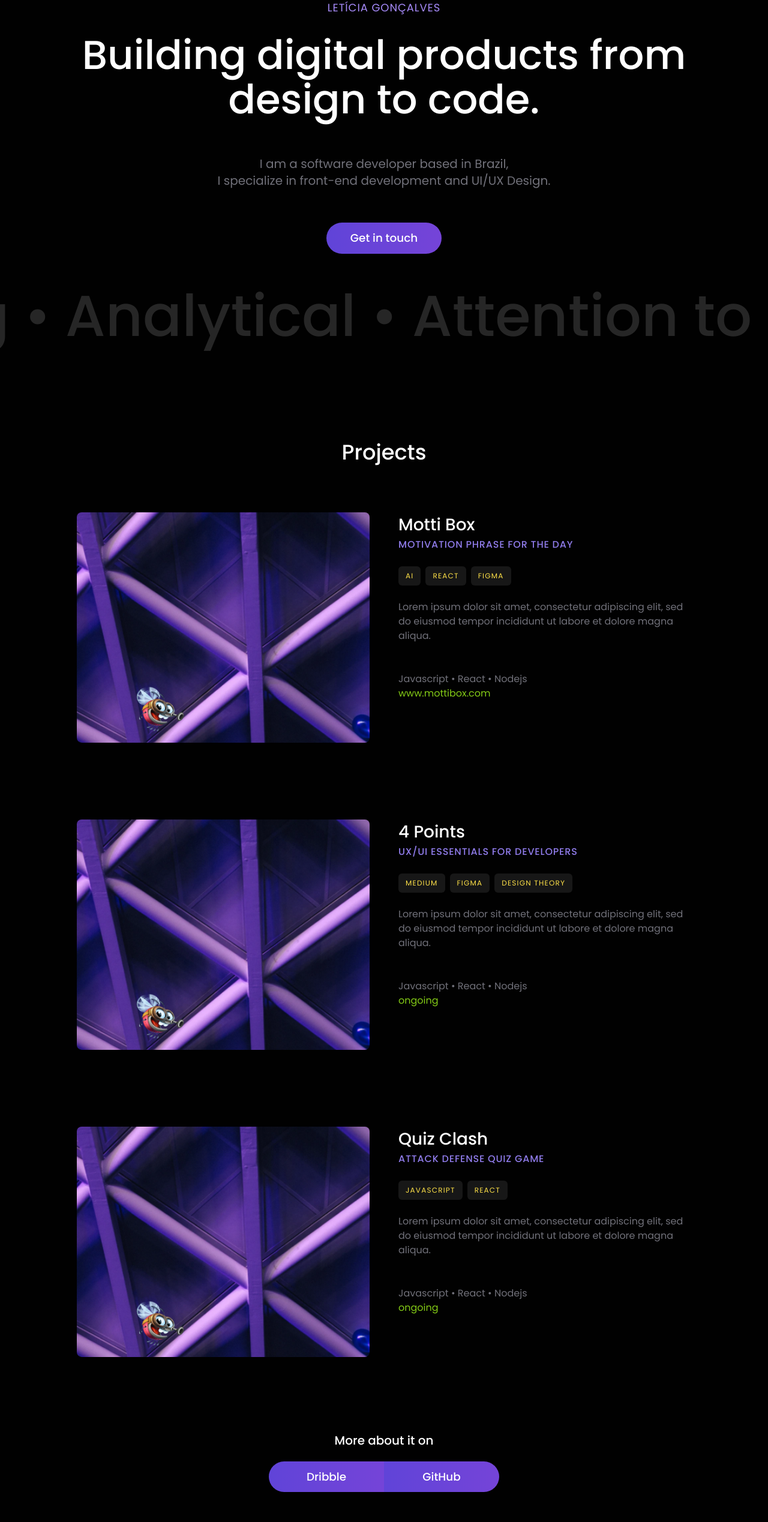
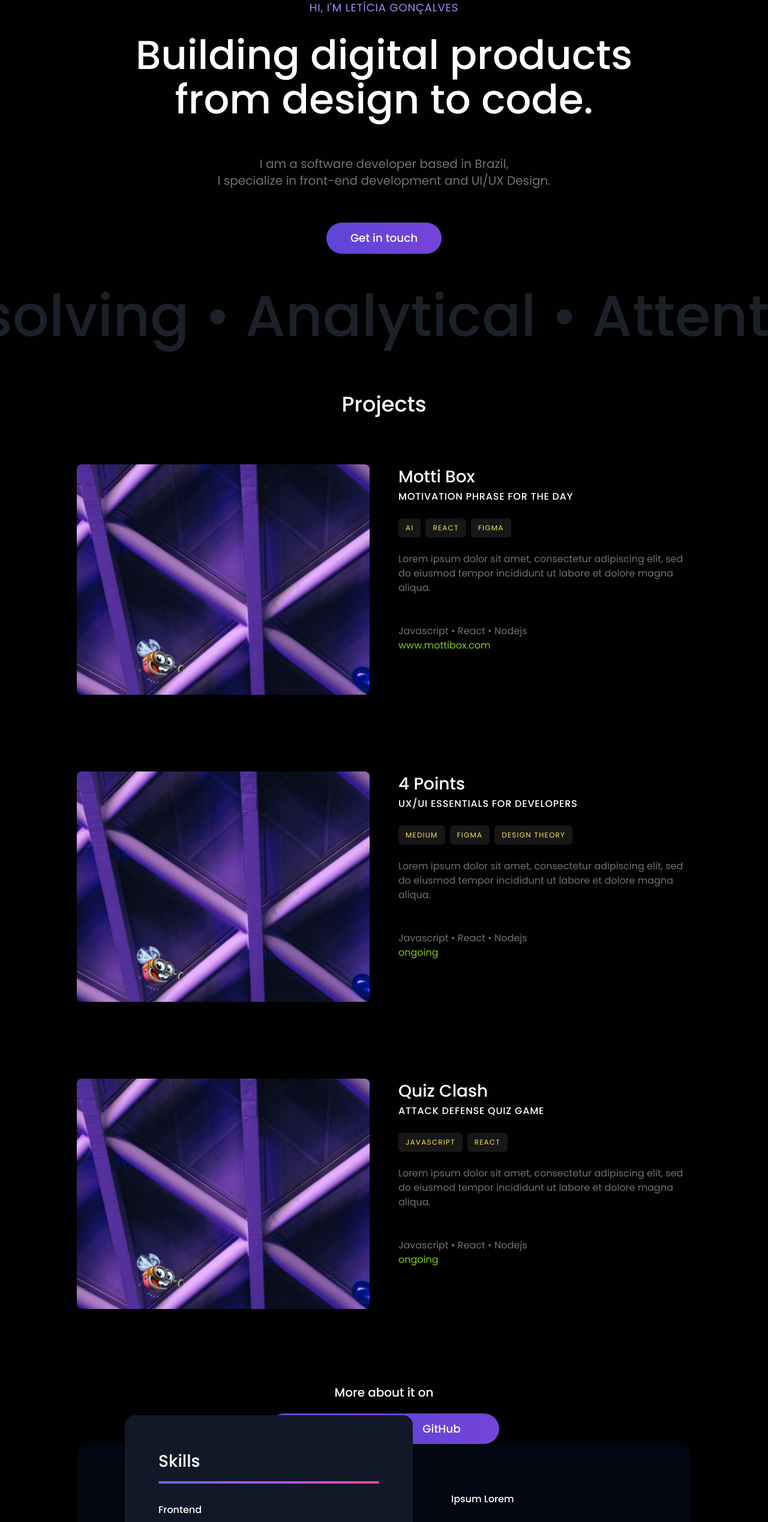
Before and after one commit to devLeticia/webportfolio, a Next.js app: page / in a window 1280 px wide. Shown: the part 225-2762 px from the top of the page at 60% size. Built offline with nearby package versions, Linux system fonts and the light colour scheme.

Commit message:
enhancing skills section

```diff
--- a/src/app/globals.css
+++ b/src/app/globals.css
@@ -50,13 +50,12 @@ button:hover {
 h1,
 h3,
 h4,
-h5 {
+h5,
+h6{
   color: white;
   font-weight: 500;
 }
-h6 {
-  color: #907ceb;
-}
+
 
 h1 {
   font-size: 4.2rem;
@@ -106,5 +105,5 @@ img {
 }
 
 .animate {
-  animation: scroll 60s linear infinite;
+  animation: scroll 90s linear infinite;
 }
--- a/src/app/home/components/Intro.tsx
+++ b/src/app/home/components/Intro.tsx
@@ -12,11 +12,11 @@ export default function Intro() {
     items-center text-center min-h-screen relative'
     >
       <p className='text-violet-400 text-lg mt-32 mb-7 tracking-wider'>
-        LETÍCIA GONÇALVES
+        HI, I&apos;M LETÍCIA GONÇALVES
       </p>
       {/* idea to reality, concept to deployment, dream to reality */}
       <h1 className='text-white mb-14'>
-        Building digital products from<br></br>design to code.
+        Building digital products<br></br>from design to code.
       </h1>
       <p className='text-xl'>
         I am a software developer based in Brazil,<br></br> I specialize in
@@ -30,7 +30,7 @@ export default function Intro() {
         {carrouselWords.map((word, index) => {
           return (
             <p
-              className='left-0 whitespace-nowrap text-8xl font-medium text-neutral-800'
+              className='left-0 whitespace-nowrap text-8xl opacity-50 font-medium text-gray-700'
               key={index}
             >
               {word} {'   '}•{''}
@@ -56,6 +56,7 @@ const carrouselWords = [
   'Logical thinking',
   'Efficient coding',
   'Collaboration',
+  'Never Stop Learning',
   'Strong communication',
   'Versatility',
   'Curiosity',
@@ -66,12 +67,9 @@ const carrouselWords = [
   'Attention to detail',
   'Aesthetic sense',
   'User-centered design',
-  'Empathy',
   'Adaptability',
   'Open-mindedness',
   'Conceptualization',
-  'Typography skills',
-  'Color theory',
   'Storytelling',
   'Problem-solving',
   'Collaboration',
--- /dev/null
+++ b/src/app/home/components/Skills.tsx
@@ -0,0 +1,62 @@
+export default function Stacks() {
+  return (
+    <div className='bg-gray-950 w-full border-solid  border-gray-500 p-20 relative rounded-2xl flex'>
+      <div className='bg-gray-900 -mt-32 -mb-32 w-full max-w-lg border-solid border-1 rounded-2xl border-gray-500 p-14 '>
+      <h4>Skills</h4>
+      <div className='h-1 mt-3 rounded-full w-full bg-gradient-to-r from-indigo-500 via-purple-500 to-pink-500'></div>
+      <div>
+        {stacks.map((item) => {
+          return (
+            <>
+        <h6 key={item.area} className="mt-8">{item.area}</h6>
+        <div className='mt-3 grid grid-flow-row grid-cols-5 gap-6 '>
+          {item.stack.map((index, stack) =>{
+            return (
+
+              <div key={index} className='h-14 rounded-lg w-full bg-gray-950'></div>
+            )
+          })}
+        </div>
+            </>
+
+          )
+        })}
+      </div>
+      </div>
+      <div className='self-stretch h-full max-w-sm  pl-16'>
+        <div>
+          <h2 className='text-white font-medium'>Ipsum Lorem</h2>
+          <p className='mt-6'>Develop responsive web pages for a Single-Page Application using JavaScript, HTML, CSS.Develop responsive web pages for a Single-Page Application using JavaScript, HTML, CSS,</p>
+          <p className='mt-6'>Vue.js and Tailwind maintaining clean code patterns and design system guidelines.Develop responsive web pages for a Single-Page Application using JavaScript, HTML, CSS.</p>
+        </div>
+  <button className="bg-white text-white  bottom-0 rounded-full w-full">Reach out</button>
+      </div>
+    </div>
+  )
+}
+
+const stacks = [
+  {
+    area: 'Frontend',
+    stack: ['Node.js', 'Mondo db', 'C#', 'MySQL', 'Prisma', 'Next.js, Node.js', 'Mondo db', 'C#', 'MySQL', 'Prisma', 'Next.js, Node.js', 'Mondo db', 'C#', 'MySQL', 'Prisma'],
+  },
+  {
+    area: 'Backend',
+    stack: ['Node.js', 'Mondo db', 'C#', 'MySQL', 'Prisma'],
+  },
+  {
+    area: 'UI/UX Design',
+    stack: [
+      'Figma',
+      'Adobe Xd',
+      'Adobe Illustrator',
+      'Atomica Design',
+      'Color Theory',
+      'Good Taste :D',
+      'Adobe Illustrator',
+      'Atomica Design',
+      'Color Theory',
+      'Good Taste :D',
+    ],
+  },
+]
--- a/src/app/home/components/Stacks.tsx
+++ /dev/null
@@ -1,48 +0,0 @@
-export default function Stacks() {
-  return (
-    <div>
-      <h3 className='my-20 text-white text-center'>Stacks</h3>
-      <div className='flex justify-between gap-44'>
-        {stacks.map((stack, index) => {
-          return (
-            <div key='index' className='flex flex-col text-center'>
-              {stack.stack.map((stack, index) => {
-                return (
-                  <div
-                    key={index}
-                    className='p-6 w-56 h-56 bg-indigo-700 rounded-lg -mt-44 first:mt-0 shadow-zinc-800 shadow-sm'
-                  >
-                    <p className='text-left text-white'>{stack}</p>
-                  </div>
-                )
-              })}
-              <h4 className='mt-6'>{stack.area}</h4>
-            </div>
-          )
-        })}
-      </div>
-    </div>
-  )
-}
-
-const stacks = [
-  {
-    area: 'Front-end',
-    stack: ['Node.js', 'Mondo db', 'C#', 'MySQL', 'Prisma', 'Next.js'],
-  },
-  {
-    area: 'Back-end',
-    stack: ['Node.js', 'Mondo db', 'C#', 'MySQL', 'Prisma', 'Next.js'],
-  },
-  {
-    area: 'Design',
-    stack: [
-      'Figma',
-      'Adobe Xd',
-      'Adobe Illustrator',
-      'Atomica Design',
-      'Color Theory',
-      'Good Taste :D',
-    ],
-  },
-]
--- a/src/app/home/components/Studies.tsx
+++ b/src/app/home/components/Studies.tsx
@@ -49,7 +49,7 @@ export default function Studies() {
             return (
               <div
                 key={course.name}
-                className='flex  bg-neutral-900 rounded-lg py-14 pl-10 pr-14 items-start gap-6'
+                className='flex  bg-zinc-950 rounded-lg py-14 pl-10 pr-14 items-start gap-6'
               >
                 <span>
                   <Icon size={32} color={'#907ceb'} className='shrink-0' />
@@ -66,7 +66,7 @@ export default function Studies() {
             )
           })}
         </div>
-        <div className='flex flex-col gap-6 bg-neutral-950 pl-14 pb-14 rounded-lg overflow-clip'>
+        <div className='flex flex-col gap-6 bg-zinc-950 pl-14 pb-14 rounded-lg overflow-clip'>
           <div className='flex w-full justify-between'>
             <GraduationCap size={42} color={'#907ceb'} className='mt-14' />
             <Image
--- a/src/app/page.tsx
+++ b/src/app/page.tsx
@@ -3,7 +3,7 @@ import NavBar from './home/components/Navbar'
 import Intro from './home/components/Intro'
 import Projects from './home/components/Projects'
 import WorkExperience from './home/components/WorkExperience'
-import Stacks from './home/components/Stacks'
+import Stacks from './home/components/Skills'
 import Studies from './home/components/Studies'
 import Footer from './home/components/Footer'
 import Inspirations from './home/components/Inspirations'
@@ -12,7 +12,8 @@ export default function Home() {
     <>
       {/* //https://visual.systems/training?ref=onepagelove */}
       <NavBar />
-      <main className='flex min-h-screen gap-20 flex-col items-center justify-between overflow-hidden'>
+      <main className='flex  gap-20 flex-col items-center w-full justify-center overflow-hidden'>
+        <div className='max-w-5xl'>
           <section id='intro'>
             <Intro />
           </section>
@@ -32,6 +33,7 @@ export default function Home() {
             <h3 className='text-center mb-32'>Daily Inspired by</h3>
             <Inspirations />
           </section>
+        </div>
       </main>
       <Footer />
     </>
```
Lines whose indentation alone changed are shown as unchanged.
